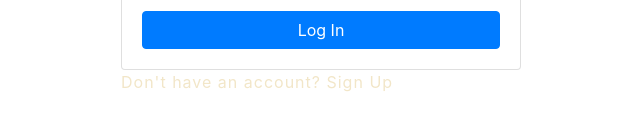
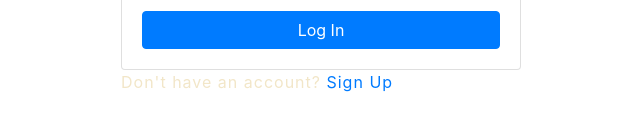
Before and after one commit to ledugani/botp-spa, a React (Create React App) app: page /login in a window 1280 px wide. Shown: the part 475-606 px from the top of the page, without its empty margins (319-959 px from the left). Built offline with nearby package versions, Linux system fonts and the light colour scheme; no server answers.

Commit message:
link on login and signup pages

```diff
--- a/src/app/auth/login/index.jsx
+++ b/src/app/auth/login/index.jsx
@@ -1,5 +1,6 @@
 import React, { useRef, useState } from 'react';
 import { Form, Button, Card, Alert } from 'react-bootstrap';
+import { Link } from 'react-router-dom';
 import { useAuth } from '../Auth';
 
 export default function SignUp() {
@@ -50,7 +51,7 @@ export default function SignUp() {
 			</Card>
 
 			<div>
-				Don't have an account? Sign Up
+				Don't have an account? <Link to='/signup'>Sign Up</Link>
 			</div>
 		</>
 	)
--- a/src/app/auth/signup/index.jsx
+++ b/src/app/auth/signup/index.jsx
@@ -1,5 +1,6 @@
 import React, { useRef, useState } from 'react';
 import { Form, Button, Card, Alert } from 'react-bootstrap';
+import { Link } from 'react-router-dom';
 import { useAuth } from '../Auth';
 
 export default function SignUp() {
@@ -60,7 +61,7 @@ export default function SignUp() {
 			</Card>
 
 			<div>
-				Already have an account? Log In
+				Already have an account? <Link to='/login'>Log In</Link>
 			</div>
 		</>
 	)
```
Also changed, not shown: 1 other file (tests, documents, lock files or other folders).
